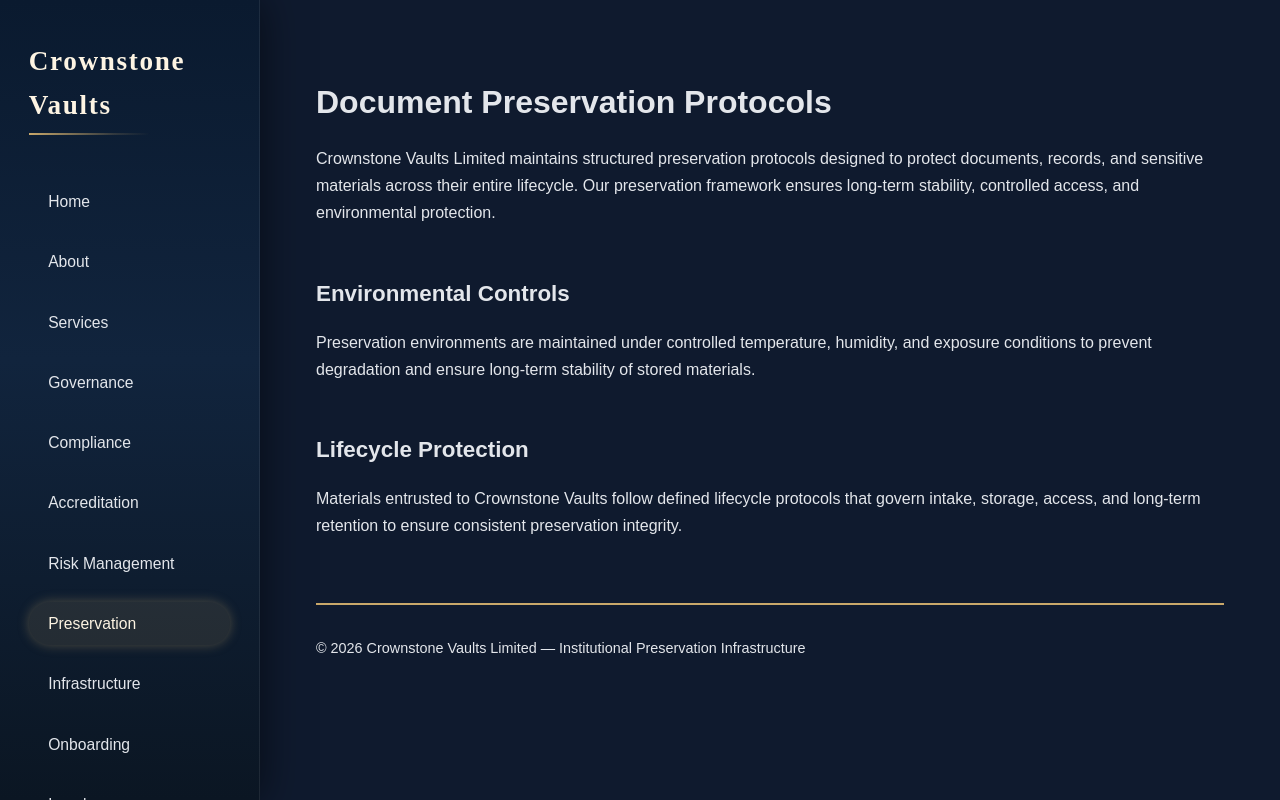
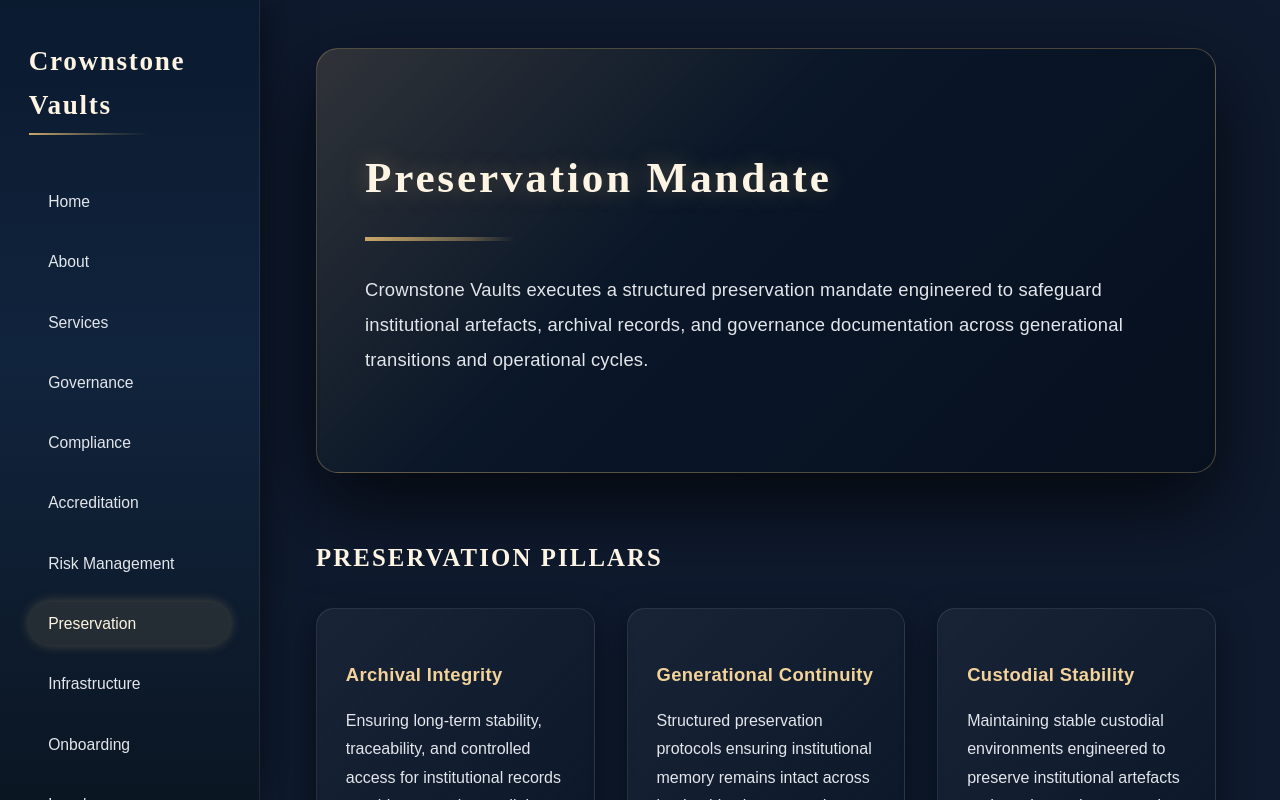
Before and after one commit to soulnlite/crownstone-vaults, a Next.js app: page /preservation in a window 1280 px wide. Built offline with nearby package versions, Linux system fonts and the light colour scheme.

Commit message:
preservation upgrade

```diff
--- a/app/preservation/page.tsx
+++ b/app/preservation/page.tsx
@@ -1,33 +1,215 @@
 export default function PreservationPage() {
   return (
-    <main>
-      <section style={{ marginBottom: "3rem" }}>
-        <h1 style={{ marginBottom: "1rem" }}>Document Preservation Protocols</h1>
-        <p>
-          Crownstone Vaults Limited maintains structured preservation protocols
-          designed to protect documents, records, and sensitive materials across
-          their entire lifecycle. Our preservation framework ensures long-term
-          stability, controlled access, and environmental protection.
+    <div style={{ color: "#E3E6EB" }}>
+      {/* HERO */}
+      <section
+        style={{
+          marginBottom: "4rem",
+          padding: "3.5rem 3rem",
+          borderRadius: "22px",
+          background:
+            "linear-gradient(135deg, rgba(201,168,106,0.18) 0%, rgba(10,23,40,0.92) 40%, #07101F 100%)",
+          boxShadow: "0 32px 80px rgba(0,0,0,0.7)",
+          border: "1px solid rgba(201,168,106,0.35)",
+        }}
+      >
+        <h1
+          style={{
+            fontFamily: "Merriweather, serif",
+            fontSize: "2.7rem",
+            marginBottom: "1.4rem",
+            letterSpacing: "0.065em",
+            color: "#FDF4E3",
+            textShadow: "0 0 22px rgba(201,168,106,0.35)",
+          }}
+        >
+          Preservation Mandate
+        </h1>
+
+        <div
+          style={{
+            height: "4px",
+            width: "150px",
+            background:
+              "linear-gradient(90deg, #C9A86A 0%, rgba(201,168,106,0.4) 70%, transparent 100%)",
+            marginBottom: "2rem",
+          }}
+        ></div>
+
+        <p
+          style={{
+            fontSize: "1.15rem",
+            lineHeight: "1.9",
+            maxWidth: "780px",
+            marginBottom: "2.4rem",
+            letterSpacing: "0.01em",
+          }}
+        >
+          Crownstone Vaults executes a structured preservation mandate engineered to safeguard
+          institutional artefacts, archival records, and governance documentation across
+          generational transitions and operational cycles.
         </p>
       </section>
 
-      <section style={{ marginBottom: "3rem" }}>
-        <h2 style={{ marginBottom: "0.5rem" }}>Environmental Controls</h2>
-        <p>
-          Preservation environments are maintained under controlled temperature,
-          humidity, and exposure conditions to prevent degradation and ensure
-          long-term stability of stored materials.
-        </p>
+      {/* PRESERVATION STRUCTURE */}
+      <section style={{ marginBottom: "4rem" }}>
+        <h2
+          style={{
+            fontFamily: "Merriweather, serif",
+            fontSize: "1.55rem",
+            marginBottom: "1.8rem",
+            letterSpacing: "0.085em",
+            textTransform: "uppercase",
+            color: "#FDF4E3",
+          }}
+        >
+          Preservation Pillars
+        </h2>
+
+        <div
+          style={{
+            display: "grid",
+            gridTemplateColumns: "repeat(auto-fit, minmax(270px, 1fr))",
+            gap: "2rem",
+          }}
+        >
+          {/* Pillar 1 */}
+          <div
+            style={{
+              padding: "2rem 1.8rem",
+              borderRadius: "18px",
+              background:
+                "linear-gradient(135deg, rgba(255,255,255,0.045), rgba(10,23,40,0.96))",
+              border: "1px solid rgba(255,255,255,0.1)",
+              boxShadow: "0 12px 32px rgba(0,0,0,0.5)",
+            }}
+          >
+            <h3
+              style={{
+                fontSize: "1.15rem",
+                marginBottom: "0.8rem",
+                color: "#F3D39A",
+                letterSpacing: "0.02em",
+              }}
+            >
+              Archival Integrity
+            </h3>
+            <p style={{ fontSize: "1rem", lineHeight: "1.78" }}>
+              Ensuring long-term stability, traceability, and controlled access for institutional
+              records requiring neutral custodial oversight.
+            </p>
+          </div>
+
+          {/* Pillar 2 */}
+          <div
+            style={{
+              padding: "2rem 1.8rem",
+              borderRadius: "18px",
+              background:
+                "linear-gradient(135deg, rgba(255,255,255,0.045), rgba(10,23,40,0.96))",
+              border: "1px solid rgba(255,255,255,0.1)",
+              boxShadow: "0 12px 32px rgba(0,0,0,0.5)",
+            }}
+          >
+            <h3
+              style={{
+                fontSize: "1.15rem",
+                marginBottom: "0.8rem",
+                color: "#F3D39A",
+                letterSpacing: "0.02em",
+              }}
+            >
+              Generational Continuity
+            </h3>
+            <p style={{ fontSize: "1rem", lineHeight: "1.78" }}>
+              Structured preservation protocols ensuring institutional memory remains intact across
+              leadership changes and generational transitions.
+            </p>
+          </div>
+
+          {/* Pillar 3 */}
+          <div
+            style={{
+              padding: "2rem 1.8rem",
+              borderRadius: "18px",
+              background:
+                "linear-gradient(135deg, rgba(255,255,255,0.045), rgba(10,23,40,0.96))",
+              border: "1px solid rgba(255,255,255,0.1)",
+              boxShadow: "0 12px 32px rgba(0,0,0,0.5)",
+            }}
+          >
+            <h3
+              style={{
+                fontSize: "1.15rem",
+                marginBottom: "0.8rem",
+                color: "#F3D39A",
+                letterSpacing: "0.02em",
+              }}
+            >
+              Custodial Stability
+            </h3>
+            <p style={{ fontSize: "1rem", lineHeight: "1.78" }}>
+              Maintaining stable custodial environments engineered to preserve institutional
+              artefacts and regulatory documentation without degradation.
+            </p>
+          </div>
+        </div>
       </section>
 
-      <section style={{ marginBottom: "3rem" }}>
-        <h2 style={{ marginBottom: "0.5rem" }}>Lifecycle Protection</h2>
-        <p>
-          Materials entrusted to Crownstone Vaults follow defined lifecycle
-          protocols that govern intake, storage, access, and long-term retention
-          to ensure consistent preservation integrity.
+      {/* CTA */}
+      <section>
+        <div
+          style={{
+            height: "4px",
+            width: "150px",
+            background:
+              "linear-gradient(90deg, #C9A86A 0%, rgba(201,168,106,0.4) 70%, transparent 100%)",
+            marginBottom: "1.4rem",
+          }}
+        ></div>
+
+        <h2
+          style={{
+            fontFamily: "Merriweather, serif",
+            fontSize: "1.55rem",
+            marginBottom: "1.2rem",
+            letterSpacing: "0.085em",
+            textTransform: "uppercase",
+            color: "#FDF4E3",
+          }}
+        >
+          Preservation Engagement
+        </h2>
+
+        <p
+          style={{
+            fontSize: "1.05rem",
+            lineHeight: "1.85",
+            maxWidth: "800px",
+            marginBottom: "2rem",
+            letterSpacing: "0.01em",
+          }}
+        >
+          Institutions requiring archival preservation, custodial stability, or generational
+          continuity support may initiate contact through our formal engagement pathway.
         </p>
+
+        <a
+          href="/contact"
+          style={{
+            padding: "1rem 1.8rem",
+            borderRadius: "999px",
+            border: "1px solid rgba(201,168,106,0.7)",
+            color: "#FDF4E3",
+            fontWeight: 500,
+            fontSize: "1.05rem",
+            textDecoration: "none",
+            background: "rgba(10,23,40,0.85)",
+          }}
+        >
+          Initiate Institutional Contact
+        </a>
       </section>
-    </main>
+    </div>
   );
 }
```
